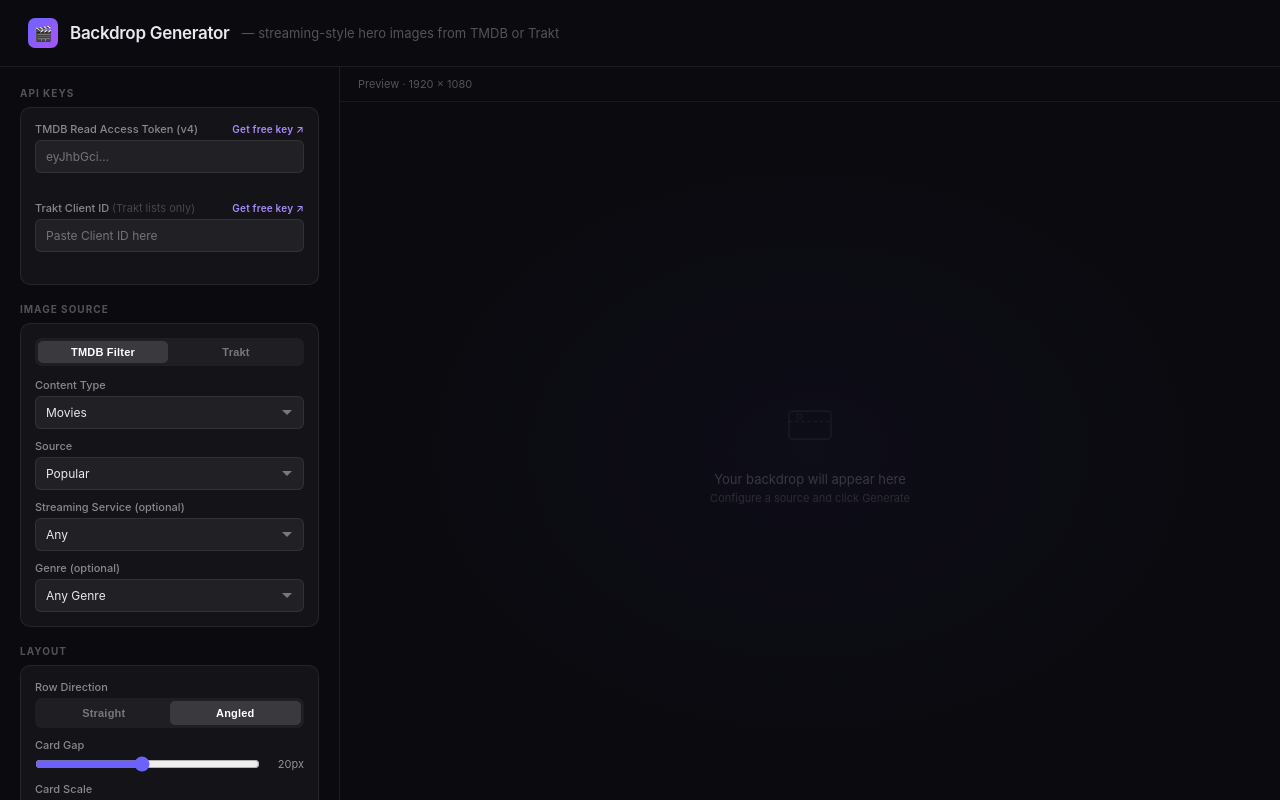
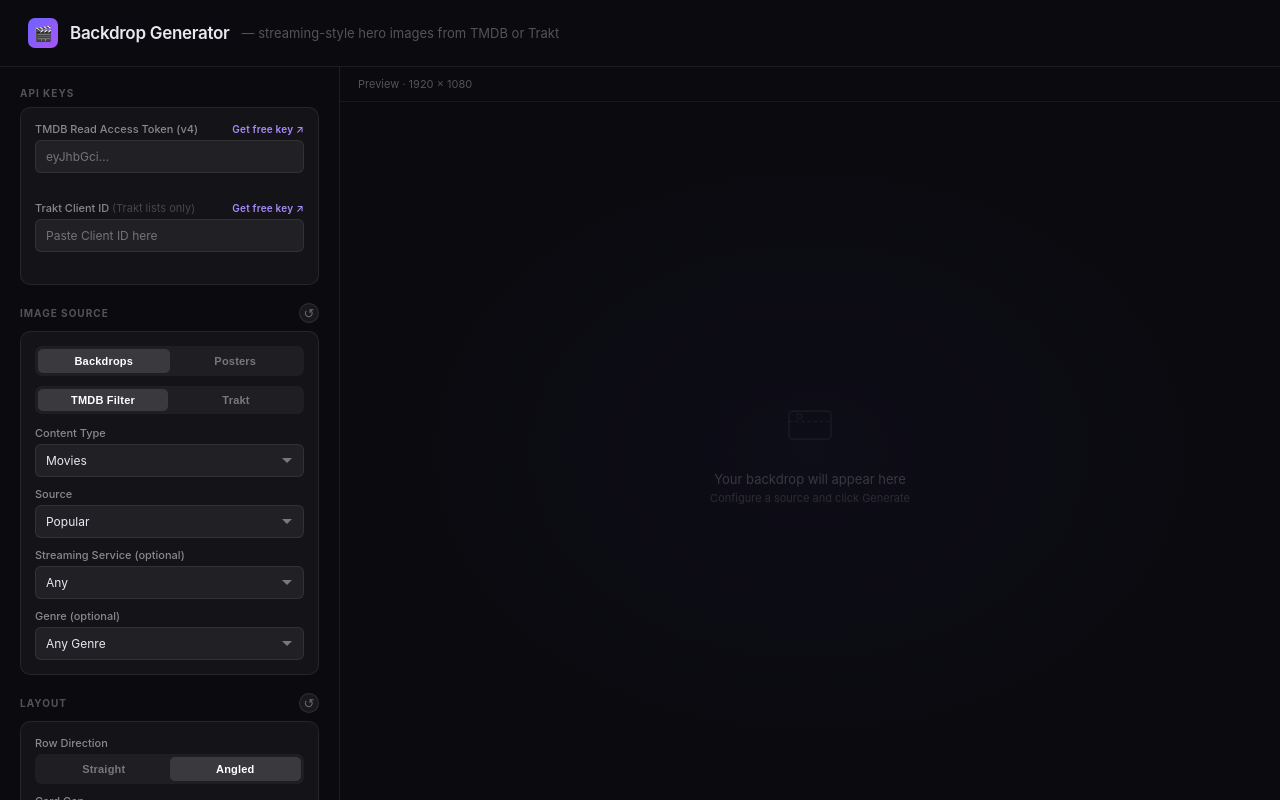
Before and after one commit to paytonjewell/Nuvio-Backdrop-Generator, a React (Vite) app: page / in a window 1280 px wide. Built offline with nearby package versions, Linux system fonts and the light colour scheme.

Commit message:
add ability to use posters instead of backdrops, add image opacity slider, add resets

```diff
--- a/src/App.jsx
+++ b/src/App.jsx
@@ -1,4 +1,4 @@
-import React, { useState, useEffect, useCallback } from "react";
+import React, { useState, useEffect, useCallback, useRef } from "react";
 import ApiKeys from "./components/ApiKeys";
 import ImageSource from "./components/ImageSource";
 import LayoutSettings from "./components/LayoutSettings";
@@ -16,6 +16,7 @@
 
 const DEFAULT_SOURCE = {
   tab: "filter",
+  imageType: "backdrop",
   filter: { type: "movie", sort: "popular", genre: "", provider: "" },
   trakt: { url: "" },
 };
@@ -28,6 +29,7 @@
   stagger: 120,
   offsetX: 0,
   offsetY: 0,
+  imageOpacity: 100,
 };
 const DEFAULT_OVERLAY = {
   preset: "cinematic",
@@ -38,7 +40,7 @@
 const DEFAULT_TEXT = {
   content: '',
   font: 'Inter',
-  size: 80,
+  size: 100,
   preset: 'bottom-left',
   offsetX: 0,
   offsetY: 0,
@@ -93,6 +95,32 @@
     if (images.length > 0) setRenderTick((t) => t + 1);
   }, [layout, overlay, text]);
 
+  // Apply mode defaults and clear stale images when switching between backdrops/posters
+  const prevImageType = useRef(source.imageType);
+  useEffect(() => {
+    if (prevImageType.current === source.imageType) return;
+    prevImageType.current = source.imageType;
+    if (source.imageType === "poster") {
+      setLayout((l) => ({ ...l, stagger: 200, scale: 100, imageOpacity: 50 }));
+    } else {
+      setLayout((l) => ({ ...l, stagger: DEFAULT_LAYOUT.stagger, scale: DEFAULT_LAYOUT.scale, imageOpacity: DEFAULT_LAYOUT.imageOpacity }));
+    }
+    setImages([]);
+    setRawImages([]);
+    setCanDownload(false);
+    setStatus({ state: "", message: "Source type changed — click Generate to load new images." });
+  }, [source.imageType]);
+
+  const resetLayout = () =>
+    setLayout(
+      source.imageType === "poster"
+        ? { ...DEFAULT_LAYOUT, stagger: 200, scale: 100, imageOpacity: 50 }
+        : DEFAULT_LAYOUT
+    );
+  const resetText = () => setText(DEFAULT_TEXT);
+  const resetOverlay = () => setOverlay(DEFAULT_OVERLAY);
+  const resetSource = () => setSource(DEFAULT_SOURCE);
+
   const generate = useCallback(async () => {
     if (!tmdbKey) {
       setStatus({
@@ -113,11 +141,13 @@
           sort: source.filter.sort,
           genre: source.filter.genre,
           provider: source.filter.provider,
+          imageType: source.imageType,
           apiKey: tmdbKey,
         });
       } else {
         paths = await fetchTraktImages({
           url: source.trakt.url,
+          imageType: source.imageType,
           traktKey,
           apiKey: tmdbKey,
         });
@@ -195,10 +225,10 @@
             onTmdbChange={setTmdbKey}
             onTraktChange={setTraktKey}
           />
-          <ImageSource source={source} onChange={setSource} />
-          <LayoutSettings layout={layout} onChange={setLayout} />
-          <TextSettings text={text} onChange={setText} />
-          <OverlaySettings overlay={overlay} onChange={setOverlay} />
+          <ImageSource source={source} onChange={setSource} onReset={resetSource} />
+          <LayoutSettings layout={layout} onChange={setLayout} onReset={resetLayout} />
+          <TextSettings text={text} onChange={setText} onReset={resetText} />
+          <OverlaySettings overlay={overlay} onChange={setOverlay} onReset={resetOverlay} />
 
           <div className={s.actions}>
             <StatusBar status={status} />
@@ -220,6 +250,7 @@
         <main className={s.main}>
           <CanvasPreview
             images={images}
+            imageType={source.imageType}
             layout={layout}
             overlay={overlay}
             text={text}
--- a/src/components/CanvasPreview.jsx
+++ b/src/components/CanvasPreview.jsx
@@ -2,7 +2,7 @@
 import { renderCanvas } from '../lib/canvas'
 import s from './CanvasPreview.module.css'
 
-export default function CanvasPreview({ images, layout, overlay, text, triggerRender }) {
+export default function CanvasPreview({ images, imageType, layout, overlay, text, triggerRender }) {
   const canvasRef = useRef(null)
   const hasImages = images.length > 0
 
@@ -18,10 +18,12 @@
         angleDeg: layout.angle,
         offsetX: layout.offsetX,
         offsetY: layout.offsetY,
+        imageOpacity: layout.imageOpacity / 100,
         bgColor: overlay.bgColor,
         overlayPreset: overlay.preset,
         overlayOpacity: overlay.opacity,
         overlayReach: overlay.reach,
+        imageType,
       }, text)
     }
     render()
--- a/src/components/ImageSource.jsx
+++ b/src/components/ImageSource.jsx
@@ -1,9 +1,9 @@
 import React from "react";
-import { SectionLabel, Card, Field, FieldLabel, TabGroup, Notice } from "./UI";
+import { SectionLabel, Card, Field, FieldLabel, ToggleRow, TabGroup, Notice, ResetButton } from "./UI";
 import { MOVIE_GENRES, TV_GENRES, MOVIE_SORT_OPTIONS, TV_SORT_OPTIONS, WATCH_PROVIDERS } from "../lib/constants";
 
-export default function ImageSource({ source, onChange }) {
-  const { tab, filter, trakt } = source;
+export default function ImageSource({ source, onChange, onReset }) {
+  const { tab, filter, trakt, imageType } = source;
 
   const genres = filter.type === "movie" ? MOVIE_GENRES : TV_GENRES;
   const allSortOptions = filter.type === "movie" ? MOVIE_SORT_OPTIONS : TV_SORT_OPTIONS;
@@ -16,8 +16,18 @@
 
   return (
     <div>
-      <SectionLabel>Image Source</SectionLabel>
+      <SectionLabel action={<ResetButton onClick={onReset} />}>Image Source</SectionLabel>
       <Card>
+        <Field>
+          <ToggleRow
+            options={[
+              { value: 'backdrop', label: 'Backdrops' },
+              { value: 'poster', label: 'Posters' },
+            ]}
+            value={imageType}
+            onChange={(v) => onChange({ ...source, imageType: v })}
+          />
+        </Field>
         <TabGroup
           tabs={[
             { value: "filter", label: "TMDB Filter" },
--- a/src/components/LayoutSettings.jsx
+++ b/src/components/LayoutSettings.jsx
@@ -1,12 +1,12 @@
 import React from 'react'
-import { SectionLabel, Card, Field, FieldLabel, ToggleRow, RangeRow } from './UI'
+import { SectionLabel, Card, Field, FieldLabel, ToggleRow, RangeRow, ResetButton } from './UI'
 
-export default function LayoutSettings({ layout, onChange }) {
+export default function LayoutSettings({ layout, onChange, onReset }) {
   const set = (patch) => onChange({ ...layout, ...patch })
 
   return (
     <div>
-      <SectionLabel>Layout</SectionLabel>
+      <SectionLabel action={<ResetButton onClick={onReset} />}>Layout</SectionLabel>
       <Card>
         <Field>
           <FieldLabel>Row Direction</FieldLabel>
@@ -37,6 +37,11 @@
             onChange={(v) => set({ stagger: v })} />
         </Field>
         <Field>
+          <FieldLabel>Image Opacity</FieldLabel>
+          <RangeRow min={10} max={100} value={layout.imageOpacity} displayValue={`${layout.imageOpacity}%`}
+            onChange={(v) => set({ imageOpacity: v })} />
+        </Field>
+        <Field>
           <FieldLabel>X Position</FieldLabel>
           <RangeRow min={-960} max={960} value={layout.offsetX} displayValue={`${layout.offsetX}px`}
             onChange={(v) => set({ offsetX: v })} />
--- a/src/components/OverlaySettings.jsx
+++ b/src/components/OverlaySettings.jsx
@@ -1,5 +1,5 @@
 import React from 'react'
-import { SectionLabel, Card, Field, FieldLabel, RangeRow } from './UI'
+import { SectionLabel, Card, Field, FieldLabel, RangeRow, ResetButton } from './UI'
 import s from './OverlaySettings.module.css'
 
 const PRESETS = [
@@ -11,12 +11,12 @@
   { value: 'none', label: '✕ None' },
 ]
 
-export default function OverlaySettings({ overlay, onChange }) {
+export default function OverlaySettings({ overlay, onChange, onReset }) {
   const set = (patch) => onChange({ ...overlay, ...patch })
 
   return (
     <div>
-      <SectionLabel>Overlay</SectionLabel>
+      <SectionLabel action={<ResetButton onClick={onReset} />}>Overlay</SectionLabel>
       <Card>
         <Field>
           <div className={s.presetGrid}>
--- a/src/components/TextSettings.jsx
+++ b/src/components/TextSettings.jsx
@@ -1,5 +1,5 @@
 import React from 'react'
-import { SectionLabel, Card, Field, FieldLabel, RangeRow } from './UI'
+import { SectionLabel, Card, Field, FieldLabel, RangeRow, ResetButton } from './UI'
 import s from './TextSettings.module.css'
 import { TEXT_FONTS } from '../lib/constants'
 
@@ -15,12 +15,12 @@
   { value: 'bottom-right',  label: '↘' },
 ]
 
-export default function TextSettings({ text, onChange }) {
+export default function TextSettings({ text, onChange, onReset }) {
   const set = (patch) => onChange({ ...text, ...patch })
 
   return (
     <div>
-      <SectionLabel>Text</SectionLabel>
+      <SectionLabel action={<ResetButton onClick={onReset} />}>Text</SectionLabel>
       <Card>
         <Field>
           <input
--- a/src/components/UI.jsx
+++ b/src/components/UI.jsx
@@ -1,8 +1,21 @@
 import React from 'react'
 import s from './UI.module.css'
 
-export function SectionLabel({ children }) {
-  return <div className={s.secLabel}>{children}</div>
+export function SectionLabel({ children, action }) {
+  return (
+    <div className={s.secLabelRow}>
+      <span className={s.secLabel}>{children}</span>
+      {action}
+    </div>
+  )
+}
+
+export function ResetButton({ onClick }) {
+  return (
+    <button className={s.resetBtn} onClick={onClick} title="Reset to defaults">
+      ↺
+    </button>
+  )
 }
 
 export function Card({ children, style }) {
--- a/src/components/UI.module.css
+++ b/src/components/UI.module.css
@@ -1,10 +1,39 @@
+.secLabelRow {
+  display: flex;
+  align-items: center;
+  justify-content: space-between;
+  margin-bottom: 8px;
+}
+
 .secLabel {
   font-size: 10px;
   font-weight: 700;
   text-transform: uppercase;
   letter-spacing: 1px;
   color: rgba(255, 255, 255, 0.3);
-  margin-bottom: 8px;
+}
+
+.resetBtn {
+  width: 20px;
+  height: 20px;
+  border-radius: 50%;
+  background: rgba(255, 255, 255, 0.06);
+  border: 1px solid rgba(255, 255, 255, 0.1);
+  color: rgba(255, 255, 255, 0.35);
+  font-size: 13px;
+  cursor: pointer;
+  display: flex;
+  align-items: center;
+  justify-content: center;
+  transition: all 0.15s;
+  padding: 0;
+  flex-shrink: 0;
+  line-height: 1;
+}
+.resetBtn:hover {
+  background: rgba(255, 255, 255, 0.12);
+  color: rgba(255, 255, 255, 0.75);
+  border-color: rgba(255, 255, 255, 0.22);
 }
 
 .card {
```
Also changed, not shown: src/lib/canvas.js, src/lib/tmdb.js.
